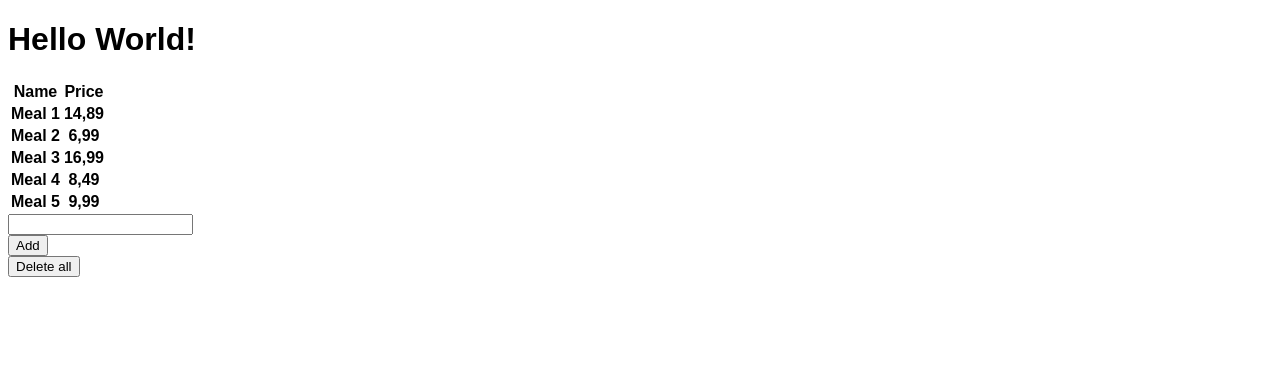
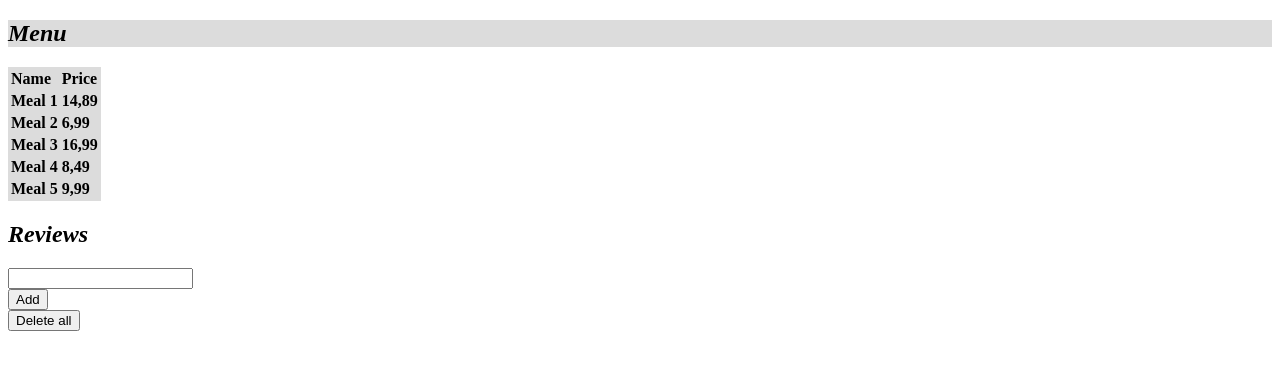
Before and after one commit to Jarkk0/week1_project, a website built with Parcel: page index.html in a window 1280 px wide. Built offline with nearby package versions, Linux system fonts and the light colour scheme.

Commit message:
t2 task 1

```diff
--- a/index.html
+++ b/index.html
@@ -7,8 +7,9 @@
 
   <body>
     <div id="app"></div>
-    <h1>Hello World!</h1>
-    <table>
+    <div>
+      <h2 id="menu-table" class="header">Menu</h2>
+      <table id="menu-table">
         <tr>
           <th>Name</th>
           <th>Price</th>
@@ -34,6 +35,9 @@
           <th>9,99</th>
         </tr>
       </table>
+    </div>
+    <div>
+      <h2 class="header">Reviews</h2>
       <input type="text" name="item" id="item" />
 
       <div id="itembutton"><button onclick="appendList()">Add</button></div>
@@ -42,19 +46,7 @@
       </div>
 
       <ul id="listitems"></ul>
-    <script>
-      function appendList() {
-        var ul = document.getElementById("listitems");
-        var li = document.createElement("li");
-        var item = document.getElementById("item");
-        li.appendChild(document.createTextNode(item.value));
-        ul.appendChild(li);
-      }
-
-      function deleteList() {
-        var ul = document.getElementById("listitems");
-        while (ul.firstChild) ul.removeChild(ul.firstChild);
-      }
-    </script>
+    </div>
+    <script src="src/index.js"></script>
   </body>
 </html>
--- a/src/index.js
+++ b/src/index.js
@@ -1 +1,14 @@
 import "./styles.css";
+
+window.appendList = function appendList() {
+  var ul = document.getElementById("listitems");
+  var li = document.createElement("li");
+  var item = document.getElementById("item");
+  li.appendChild(document.createTextNode(item.value));
+  ul.appendChild(li);
+};
+
+window.deleteList = function deleteList() {
+  var ul = document.getElementById("listitems");
+  while (ul.firstChild) ul.removeChild(ul.firstChild);
+};
--- a/src/styles.css
+++ b/src/styles.css
@@ -1,3 +1,10 @@
 body {
-  font-family: sans-serif;
+  font-family: "EB Garamond", serif;
 }
+#menu-table {
+  text-align: left;
+  background-color: gainsboro;
+}
+.header {
+  font-style: italic;
+}
```
Lines whose indentation alone changed are shown as unchanged.
